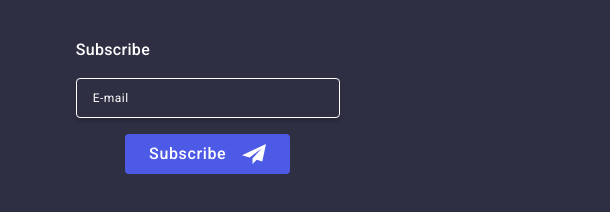
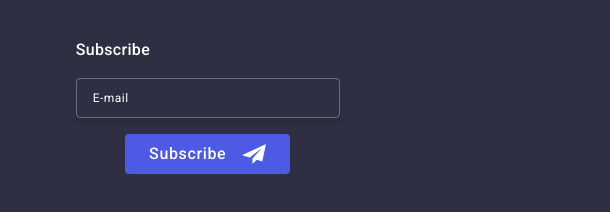
Before and after one commit to oleksandrkobzar90/goit-markup-hw-06, a plain HTML site: page index.html in a window 1280 px wide. Shown: the part 3221-3433 px from the top of the page, 670-1280 px from the left. Drawn offline with nearby package versions, Linux system fonts and the light colour scheme.

Commit message:
Update file

```diff
--- a/css/styles.css
+++ b/css/styles.css
@@ -868,7 +868,7 @@ a {
 .input-fild {
   width: 288px;
   height: 40px;
-  border: 1px solid #ffffff;
+  border: 1px solid rgba(255, 255, 255, 0.3);
   background-color: transparent;
   color: #ffffff;
   font-size: 12px;
@@ -877,7 +877,6 @@ a {
   padding: 8px 16px;
   box-shadow: 0px 4px 4px rgba(0, 0, 0, 0.15);
   border-radius: 4px;
-  opacity: 0.3;
   outline: transparent;
 }
 
```
